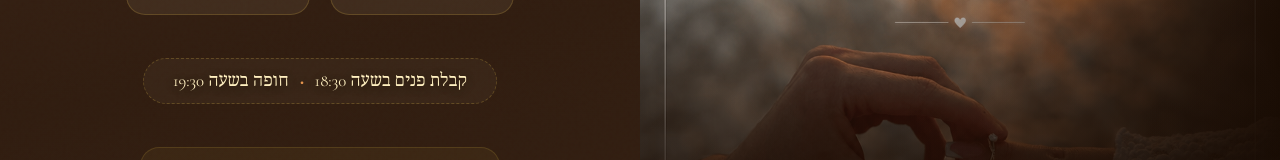
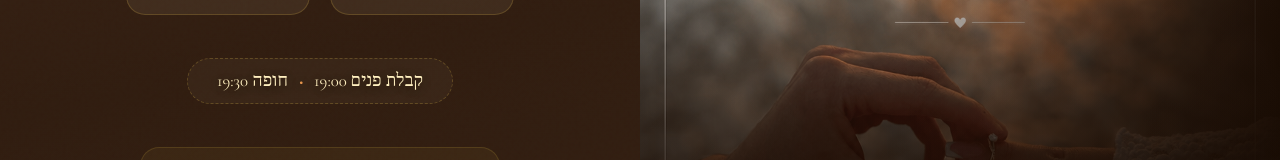
Before and after one commit to GuedaliaMahonAccount/Shira-Guedalia_Wedding, a Next.js app: page / in a window 1280 px wide. Shown: the part 533-693 px from the top of the page. Built offline with nearby package versions, Linux system fonts and the light colour scheme.

Commit message:
fixed some thing

```diff
--- a/app/Invitation.tsx
+++ b/app/Invitation.tsx
@@ -214,9 +214,9 @@ export default function Invitation({ photoId }: InvitationProps) {
 
           {/* Schedule timing */}
           <div className="schedule-info">
-            <span>קבלת פנים בשעה 18:30</span>
+            <span>קבלת פנים 19:00</span>
             <span className="schedule-dot">&middot;</span>
-            <span>חופה בשעה 19:30</span>
+            <span>חופה 19:30</span>
           </div>
 
           {/* Blessing quote */}
```
Also changed, not shown: app/rsvp/page.js (+16 -4 lines).
